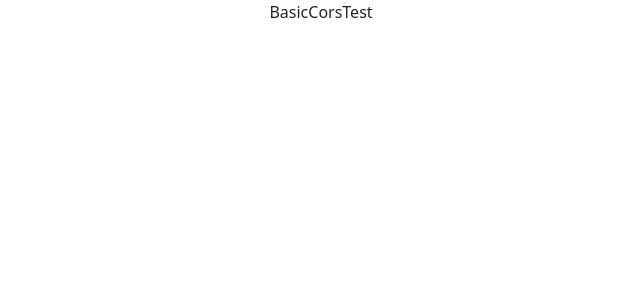
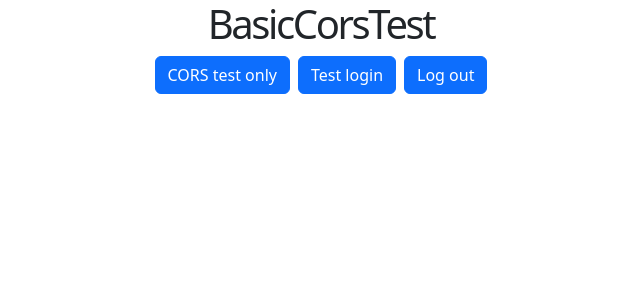
Before and after one commit to InstantBuddha/react-frontend-for-laravel-in-docker-new, a React (Create React App) app in the folder react-frontend/: page /cors-test in a window 1280 px wide. Shown: the top 300 px of the page, without its empty margins (319-959 px from the left). Built offline with nearby package versions, Linux system fonts and the light colour scheme; no server answers.

Commit message:
Add logout

```diff
--- a/react-frontend/src/components/BasicCorsTest.js
+++ b/react-frontend/src/components/BasicCorsTest.js
@@ -1,8 +1,15 @@
 import React from "react";
 import axios from "axios";
+import { useDispatch, useSelector } from "react-redux";
+import {
+  setAuthenticationStatus,
+  setToken,
+  setUserName,
+} from "../redux/slice/userSlice";
+import { API_BASE_URL } from "../services/ApiServices";
 
 export default function BasicCorsTest() {
-
+  const corsTestOnly = () => {
     const axiosInstance = axios.create({
       baseURL: "http://localhost/api",
       //withCredentials: true,  // not needed, furthermore it should be FALSE!!! maybe only with https
@@ -16,5 +23,75 @@ export default function BasicCorsTest() {
       .catch(function (error) {
         console.log(error);
       });
-  return <div>BasicCorsTest</div>;
+  };
+
+  const dispatch = useDispatch();
+  const TEST_USER_CREDENTIALS = {
+    email: "testerone@example.com",
+    password: "testPassword",
+  };
+
+  async function authLogin(credentials) {
+    const apiUrl = `${API_BASE_URL}/auth/login`;
+
+    return axios.post(apiUrl, credentials);
   }
+
+  const handleSubmit = async (credentials) => {
+    try {
+      const response = await authLogin(credentials);
+      dispatch(setAuthenticationStatus(true));
+      dispatch(setUserName(credentials.email));
+      dispatch(setToken(response.data.authorization.token));
+      console.log(response.data.authorization.token);
+    } catch (error) {
+      console.log(error);
+    }
+  };
+
+  const token = useSelector((state) => state.user.token);
+
+  async function logUserOut(token) {
+    const apiUrl = `${API_BASE_URL}/auth/logout`;
+    const config = {
+      headers: { Authorization: `Bearer ${token}` },
+    };
+    console.log("token: ", token);
+    return axios.post(apiUrl, null, config);
+  }
+
+  const logOut = async () => {
+    await logUserOut(token)
+      .then((response) => {
+        console.log(response);
+      })
+      .catch((error) => {
+        if (error.response.status) {
+          console.log(error.response.status);
+          return;
+        }
+        console.log("Unknown error");
+      });
+  };
+
+  return (
+    <div>
+      <h1>BasicCorsTest</h1>
+      <button type="button" className="btn btn-primary" onClick={corsTestOnly}>
+        CORS test only
+      </button>
+      <button
+        type="button"
+        className="btn btn-primary"
+        onClick={() => {
+          handleSubmit(TEST_USER_CREDENTIALS);
+        }}
+      >
+        Test login
+      </button>
+      <button type="button" className="btn btn-primary" onClick={logOut}>
+        Log out
+      </button>
+    </div>
+  );
+}
--- a/react-frontend/src/components/admin/AdminLogin.js
+++ b/react-frontend/src/components/admin/AdminLogin.js
@@ -1,4 +1,3 @@
-import axios from "axios";
 import { Formik, Form } from "formik";
 import * as Yup from "yup";
 import {
@@ -15,7 +14,7 @@ import {
   setToken,
   setUserName,
 } from "../../redux/slice/userSlice";
-import { AXIOS_CREATE_CONFIG, authLogin } from "../../services/ApiServices";
+import { authLogin } from "../../services/ApiServices";
 
 function AdminLogin() {
   const fInitValues = ADMIN_LOG_IN_FORM_ITEMS.reduce((result, obj) => {
@@ -73,11 +72,9 @@ function AdminLogin() {
   const navigate = useNavigate();
   const dispatch = useDispatch();
 
-  const axiosInstance = axios.create(AXIOS_CREATE_CONFIG);
-
   const handleSubmit = async (credentials, setSubmitting) => {
     try {
-      const response = await authLogin(axiosInstance, credentials);
+      const response = await authLogin(credentials);
       dispatch(setAuthenticationStatus(true));
       dispatch(setUserName(credentials.email));
       dispatch(setToken(response.data.authorization.token));
--- a/react-frontend/src/components/admin/ViewMembers.js
+++ b/react-frontend/src/components/admin/ViewMembers.js
@@ -1,7 +1,13 @@
 import React, { useEffect, useState } from "react";
-import { getWithBearerToken } from "../../services/ApiServices";
+import { getWithBearerToken, logUserOut } from "../../services/ApiServices";
 import MemberCard from "./MemberCard";
-import { useSelector } from "react-redux";
+import { useDispatch, useSelector } from "react-redux";
+import {
+  setAuthenticationStatus,
+  setToken,
+  setUserName,
+} from "../../redux/slice/userSlice";
+import { useNavigate } from "react-router-dom";
 
 function ViewMembers() {
   const [memberArr, setMemberArr] = useState([]);
@@ -10,6 +16,8 @@ function ViewMembers() {
   const [isGetSuccessful, setIsgetSuccessful] = useState(null);
   const userName = useSelector((state) => state.user.userName);
   const token = useSelector((state) => state.user.token);
+  const dispatch = useDispatch();
+  const navigate = useNavigate();
 
   const fetchData = async () => {
     await getWithBearerToken(token)
@@ -23,10 +31,10 @@ function ViewMembers() {
         setIsDataDownloaded(true);
 
         if (error.response.status) {
-          setErrorMessage(error.response.status);
+          setErrorMessage(`Error downloading information: Error ${error.response.status}`);
           return;
         }
-        setErrorMessage(" Unknown error");
+        setErrorMessage(`Unknown error downloading information`);
       });
   };
 
@@ -35,19 +43,43 @@ function ViewMembers() {
     return () => {};
   }, []);
 
+  const logOut = async () => {
+    await logUserOut(token)
+      .then((response) => {
+        dispatch(setAuthenticationStatus(false));
+        dispatch(setUserName(null));
+        dispatch(setToken(null));
+        navigate("/"); //at this point the user gets redirected anyway, but just in case
+      })
+      .catch((error) => {
+        if (error.response.status) {
+          setErrorMessage(`Error logging out: Error ${error.response.status}`);
+          return;
+        }
+        setErrorMessage(`Unknoen error logging out`);
+      });
+  };
+
   const displayContent = () => {
-    if (isGetSuccessful) {
+    if (isGetSuccessful && !errorMessage) {
       return memberArr.map((memberData) => (
         <MemberCard key={memberData.id} memberData={memberData} />
       ));
     }
-    return <p>Error downloading information: Error {errorMessage}</p>;
+    return <p>{errorMessage}</p>;
   };
 
   return (
     <div>
-      <div className="bg-dark text-light">
-        <p className="text-end">Hello, {userName}</p>
+      <div className="d-flex justify-content-end bg-dark text-light">
+        <div className="p-2">
+          <p>Hello, {userName}</p>
+        </div>
+        <div className="p-2">
+          <button type="button" className="btn btn-primary" onClick={logOut}>
+            Log out
+          </button>
+        </div>
       </div>
       <h1 className="mb-0">The members:</h1>
       <div>
--- a/react-frontend/src/components/formik-member-signup/Signup.js
+++ b/react-frontend/src/components/formik-member-signup/Signup.js
@@ -1,4 +1,3 @@
-import axios from "axios";
 import { Formik, Form } from "formik";
 import * as Yup from "yup";
 import {
@@ -9,10 +8,7 @@ import {
 } from "../../utils/FormStuff";
 import "../../styles/formik-styles.css";
 import { useNavigate } from "react-router-dom";
-import {
-  AXIOS_CREATE_CONFIG,
-  postMembersRegistration,
-} from "../../services/ApiServices";
+import { postMembersRegistration } from "../../services/ApiServices";
 
 export default function Signup() {
   const fInitValues = SIGN_UP_FORM_ITEMS.reduce((result, obj) => {
@@ -98,13 +94,8 @@ export default function Signup() {
       Object.entries(credentials).filter(([key, value]) => value !== "")
     );
 
-    const axiosInstance = axios.create(AXIOS_CREATE_CONFIG);
-
     try {
-      const response = await postMembersRegistration(
-        axiosInstance,
-        sanitizedValues
-      );
+      await postMembersRegistration(sanitizedValues);
       setSubmitting(false);
       navigate("/success");
     } catch (error) {
--- a/react-frontend/src/services/ApiServices.js
+++ b/react-frontend/src/services/ApiServices.js
@@ -10,6 +10,8 @@ export const AXIOS_CREATE_CONFIG = {
   },
 };
 
+export const mainAxiosInstance = axios.create(AXIOS_CREATE_CONFIG);
+
 export async function getWithBearerToken(token) {
   const apiUrl = `${API_BASE_URL}/members`;
   const config = {
@@ -19,14 +21,23 @@ export async function getWithBearerToken(token) {
   return axios.get(apiUrl, config);
 }
 
-export async function authLogin(axiosInstance, credentials) {
+export async function authLogin(credentials) {
   const apiUrl = `${API_BASE_URL}/auth/login`;
 
-  return axiosInstance.post(apiUrl, credentials);
+  return mainAxiosInstance.post(apiUrl, credentials);
 }
 
-export async function postMembersRegistration(axiosInstance, sanitizedValues) {
+export async function logUserOut(token) {
+  const apiUrl = `${API_BASE_URL}/auth/logout`;
+  const config = {
+    headers: { Authorization: `Bearer ${token}` },
+  };
+
+  return mainAxiosInstance.post(apiUrl, null, config);
+}
+
+export async function postMembersRegistration(sanitizedValues) {
   const apiUrl = `${API_BASE_URL}/members`;
 
-  return axiosInstance.post(apiUrl, sanitizedValues);
+  return mainAxiosInstance.post(apiUrl, sanitizedValues);
 }
```
Lines whose indentation alone changed are shown as unchanged.
